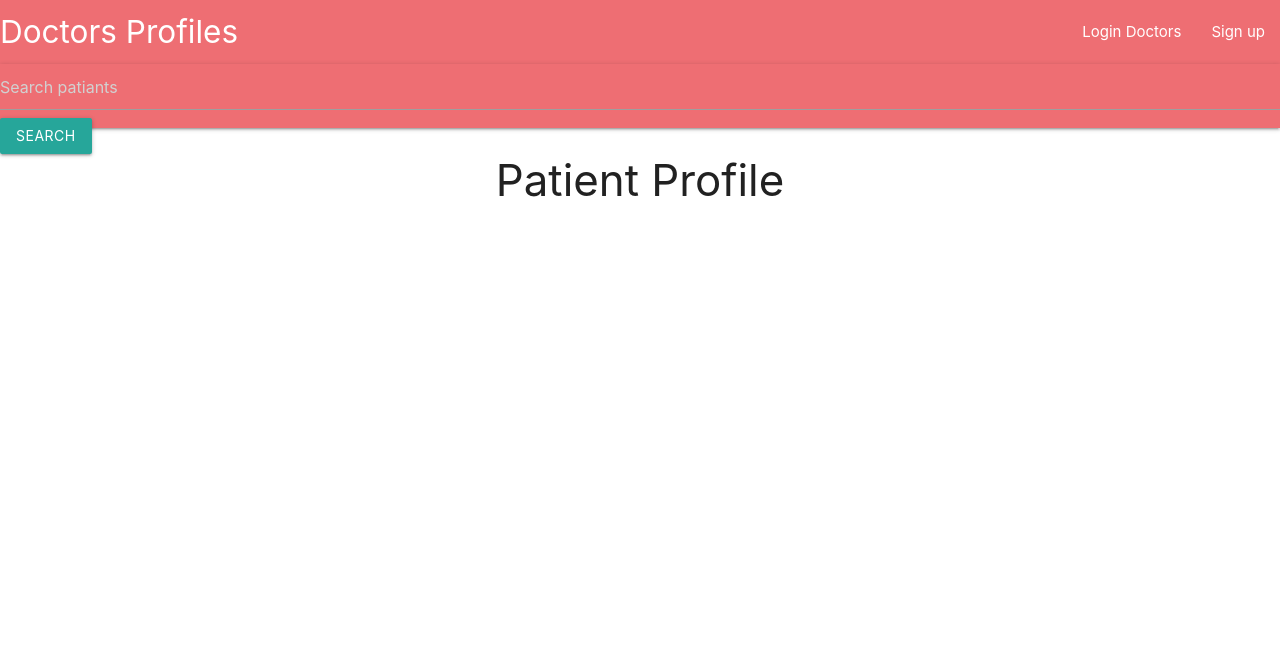
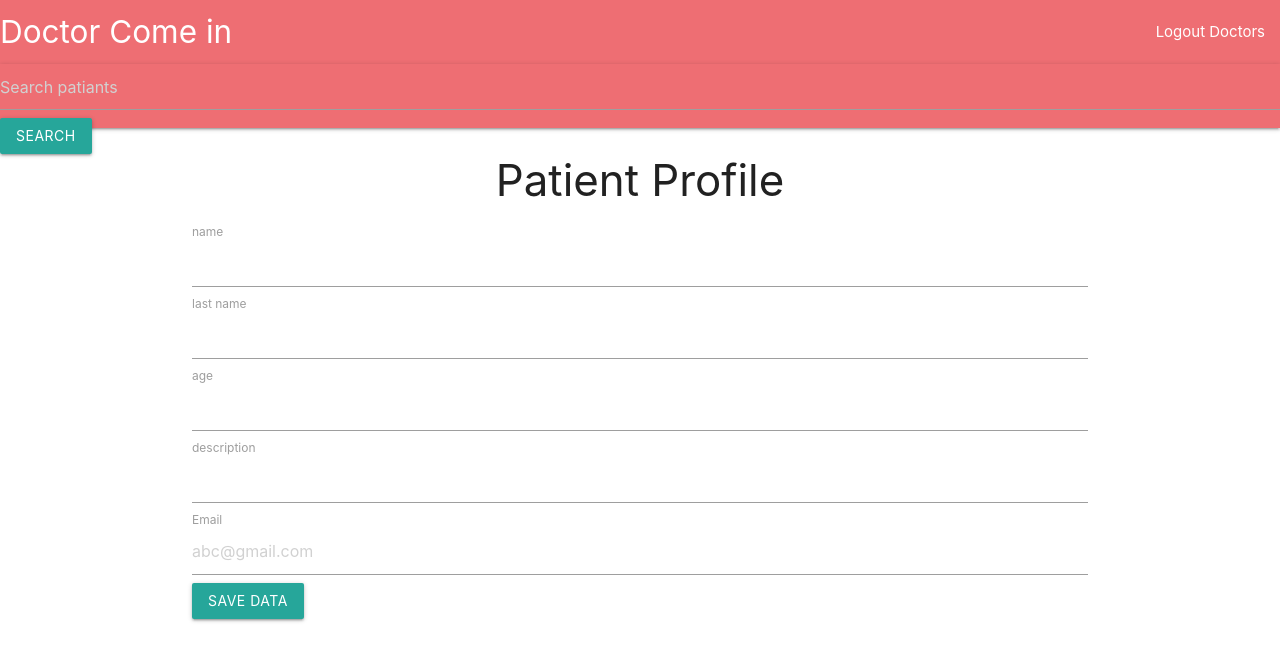
Before and after one commit to AmirRezaFarokhy/Medical-Site, a FastAPI app: template FastAPI_Web/templates/home.html in a window 1280 px wide. Shown: the top 661 px of the page. Run offline with FastAPI, Linux system fonts and the light colour scheme; the template is opened without the code that fills it: most values are stand-ins (such as "Sample title", 1, 10 or a date in 2020); some libraries are stand-ins or nearby versions.

Commit message:
change templates and App.py

```diff
--- a/FastAPI_Web/App.py
+++ b/FastAPI_Web/App.py
@@ -34,27 +34,59 @@ async def homepage(request:Request):
                             'data':None})
 
 
-@app.post('/', status_code=status.HTTP_201_CREATED, response_class=HTMLResponse)
+@app.post('/profile', status_code=status.HTTP_201_CREATED, response_class=HTMLResponse)
 async def homepage(request:Request):
-    if request.session['doctor'] is not None:
-        conn = pg.connect(
-                    host='localhost',
-                    port=5432,
-                    dbname='postgres',
-                    password='postgres',
-                    user='postgres'
-                )
-        print("Connected succesfully...")
+    validation = "name"
+    forms = await request.form()
+    forms = dict(forms)
+    conn = pg.connect(
+            host='localhost',
+            port=5432,
+            dbname='postgres',
+            password='postgres',
+            user='postgres'
+        )
+    print("Connected succesfully...")
+    conn.autocommit = True
+    cur = conn.cursor()
+    if validation in forms.keys():
+        try:
+            sql_query_patient_lenght = "SELECT * FROM main_patientprofile"
 
-        sql_query = '''INSERT INTO main_patientprofile(
-                    ID,
-                    name,
-                    last_name,
-                    age,
-                    description,
-                    email)
-                    VALUES (%s, %s, %s, %s, %s, %s)
-                '''
+            sql_query_many_to_many_relation = '''INSERT INTO main_doctor_patient(
+                                    id,
+                                    doctor_id,
+                                    patientprofile_id)
+                                    VALUES (%s, %s, %s)
+                                '''
+
+            sql_query_patient = '''INSERT INTO main_patientprofile(
+                        ID,
+                        name,
+                        last_name,
+                        age,
+                        description,
+                        email)
+                        VALUES (%s, %s, %s, %s, %s, %s)
+                    '''
+
+            name, lastname, age = forms['name'], forms['lastname'], forms['age']
+            description, email = forms['description'], forms['email']
+            ID = 16
+            values_patient = tuple([ID, name, lastname, age, description, email])
+            cur.execute(sql_query_patient, values_patient)
+
+            doctor_id = request.session['doctor']
+            values_many_to_many = tuple([ID+1, doctor_id, ID])
+            cur.execute(sql_query_many_to_many_relation, values_many_to_many)
+
+        except Exception as e:
+            pass
+
+    return templates.TemplateResponse('home.html',
+                                    {'request':request,
+                                    'data':1})
+
 
 
 @app.get('/login', status_code=status.HTTP_200_OK, response_class=HTMLResponse)
@@ -65,7 +97,7 @@ async def Login(request:Request):
 
 
 @app.post('/login', status_code=status.HTTP_201_CREATED, response_class=HTMLResponse)
-async def Login(request:Request):
+async def Logined(request:Request):
     conn = pg.connect(
         host='localhost',
         port=5432,
@@ -80,7 +112,7 @@ async def Login(request:Request):
 
     form = await request.form()
     form = dict(form)
-    print(form)
+    print(f"this is a form's of data {form}")
     name = form["doctor"]
     password = form['password']
     # index 1 show tha name of doctor and index -1 or 3 show password
@@ -88,15 +120,16 @@ async def Login(request:Request):
     sql_query = "SELECT * FROM main_doctor"
     cur.execute(sql_query)
     for doctor_row in cur.fetchall():
+        print(doctor_row)
         if doctor_row[1]==name and doctor_row[-1]==password:
             request.session['doctor'] = doctor_row[0] # that's ID of doctor
             return templates.TemplateResponse('home.html',
-                            {'request':request,
-                            'data':doctor_row[1]})
-        else:
-            return templates.TemplateResponse('login.html',
-                            {'request':request,
-                            'data':"Invalid Profile!!!"})
+                        {'request':request,
+                        'data':doctor_row[1]})
+    else:
+        return templates.TemplateResponse('login.html',
+                        {'request':request,
+                        'data':"Invalid Profile!!!"})
 
 
 @app.get('/logout', response_class=HTMLResponse)
--- a/FastAPI_Web/templates/base.html
+++ b/FastAPI_Web/templates/base.html
@@ -15,10 +15,10 @@
   <nav>
 
     <div class="nav-wrapper">
-      {% if request.session.doctor %}
+      {% if data %}
 
 
-      <a href="#!" class="brand-logo">{{data}}</a>
+      <a href="#!" class="brand-logo">Doctor Come in</a>
       <ul class="right hide-on-med-and-down">
 
       {% else %}
@@ -27,7 +27,7 @@
 
       {% endif %}
 
-        {% if request.session.doctor %}
+      {% if data %}
 
           <ul>
             <li><a  href="/logout">Logout Doctors</a></li>
--- a/FastAPI_Web/templates/home.html
+++ b/FastAPI_Web/templates/home.html
@@ -13,7 +13,7 @@
             <form method="POST">
 
 
-                {% if request.session.doctor %}
+                {% if data %}
                 <div class="form-group">
                     <label for="">name</label>
                     <input type="text"
--- a/FastAPI_Web/templates/login.html
+++ b/FastAPI_Web/templates/login.html
@@ -17,10 +17,7 @@
 
             </div>
             <h3 class="alert alert-light rounded-pill" style="text-align:center" >Login Doctors</h3>
-            <form action="/login" method="POST">
-
-
-
+            <form action="/profile" method="POST">
 
                 <!-- email -->
                 <div class="form-group">
```
